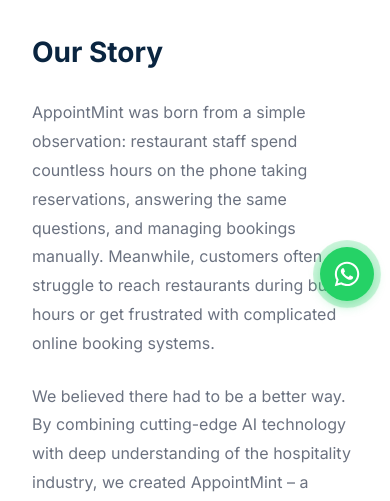
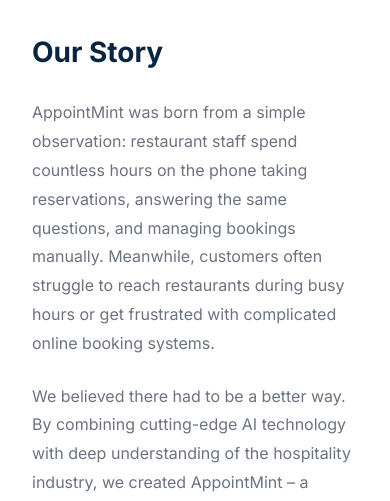
Before and after one commit to janattavoccado/appointmint-saas, a Flask app: page /about in a window 390 px wide. Shown: the part 527-1028 px from the top of the page. Run offline with Flask 3, Linux system fonts and the light colour scheme.

Commit message:
Removed the whattsapp floating icon from the landingpage

```diff
--- a/app/templates/base.html
+++ b/app/templates/base.html
@@ -86,122 +86,6 @@
     </footer>
     {% endblock %}
 
-    <!-- WhatsApp Floating Button -->
-    <a href="https://wa.me/12134495602?text=Hi!%20I'd%20like%20to%20make%20a%20reservation%20at%20your%20restaurant."
-       class="whatsapp-float"
-       target="_blank"
-       rel="noopener noreferrer"
-       aria-label="Contact us on WhatsApp">
-        <svg xmlns="http://www.w3.org/2000/svg" viewBox="0 0 448 512" fill="currentColor">
-            <path d="M380.9 97.1C339 55.1 283.2 32 223.9 32c-122.4 0-222 99.6-222 222 0 39.1 10.2 77.3 29.6 111L0 480l117.7-30.9c32.4 17.7 68.9 27 106.1 27h.1c122.3 0 224.1-99.6 224.1-222 0-59.3-25.2-115-67.1-157zm-157 341.6c-33.2 0-65.7-8.9-94-25.7l-6.7-4-69.8 18.3L72 359.2l-4.4-7c-18.5-29.4-28.2-63.3-28.2-98.2 0-101.7 82.8-184.5 184.6-184.5 49.3 0 95.6 19.2 130.4 54.1 34.8 34.9 56.2 81.2 56.1 130.5 0 101.8-84.9 184.6-186.6 184.6zm101.2-138.2c-5.5-2.8-32.8-16.2-37.9-18-5.1-1.9-8.8-2.8-12.5 2.8-3.7 5.6-14.3 18-17.6 21.8-3.2 3.7-6.5 4.2-12 1.4-32.6-16.3-54-29.1-75.5-66-5.7-9.8 5.7-9.1 16.3-30.3 1.8-3.7.9-6.9-.5-9.7-1.4-2.8-12.5-30.1-17.1-41.2-4.5-10.8-9.1-9.3-12.5-9.5-3.2-.2-6.9-.2-10.6-.2-3.7 0-9.7 1.4-14.8 6.9-5.1 5.6-19.4 19-19.4 46.3 0 27.3 19.9 53.7 22.6 57.4 2.8 3.7 39.1 59.7 94.8 83.8 35.2 15.2 49 16.5 66.6 13.9 10.7-1.6 32.8-13.4 37.4-26.4 4.6-13 4.6-24.1 3.2-26.4-1.3-2.5-5-3.9-10.5-6.6z"/>
-        </svg>
-        <span class="whatsapp-tooltip">Chat with us!</span>
-    </a>
-
-    <style>
-    /* WhatsApp Floating Button */
-    .whatsapp-float {
-        position: fixed;
-        bottom: 24px;
-        right: 24px;
-        width: 60px;
-        height: 60px;
-        background: #25D366;
-        color: white;
-        border-radius: 50%;
-        display: flex;
-        align-items: center;
-        justify-content: center;
-        box-shadow: 0 4px 12px rgba(37, 211, 102, 0.4);
-        z-index: 9999;
-        transition: all 0.3s ease;
-        text-decoration: none;
-    }
-
-    .whatsapp-float:hover {
-        background: #128C7E;
-        transform: scale(1.1);
-        box-shadow: 0 6px 20px rgba(37, 211, 102, 0.5);
-    }
-
-    .whatsapp-float svg {
-        width: 32px;
-        height: 32px;
-    }
-
-    .whatsapp-tooltip {
-        position: absolute;
-        right: 70px;
-        background: #333;
-        color: white;
-        padding: 8px 12px;
-        border-radius: 6px;
-        font-size: 14px;
-        white-space: nowrap;
-        opacity: 0;
-        visibility: hidden;
-        transition: all 0.3s ease;
-    }
-
-    .whatsapp-tooltip::after {
-        content: '';
-        position: absolute;
-        right: -6px;
-        top: 50%;
-        transform: translateY(-50%);
-        border-width: 6px;
-        border-style: solid;
-        border-color: transparent transparent transparent #333;
-    }
-
-    .whatsapp-float:hover .whatsapp-tooltip {
-        opacity: 1;
-        visibility: visible;
-    }
-
-    /* Pulse animation */
-    .whatsapp-float::before {
-        content: '';
-        position: absolute;
-        width: 100%;
-        height: 100%;
-        border-radius: 50%;
-        background: #25D366;
-        animation: whatsapp-pulse 2s infinite;
-        z-index: -1;
-    }
-
-    @keyframes whatsapp-pulse {
-        0% {
-            transform: scale(1);
-            opacity: 0.5;
-        }
-        100% {
-            transform: scale(1.5);
-            opacity: 0;
-        }
-    }
-
-    /* Mobile adjustments */
-    @media (max-width: 768px) {
-        .whatsapp-float {
-            bottom: 16px;
-            right: 16px;
-            width: 54px;
-            height: 54px;
-        }
-
-        .whatsapp-float svg {
-            width: 28px;
-            height: 28px;
-        }
-
-        .whatsapp-tooltip {
-            display: none;
-        }
-    }
-    </style>
-
     <script src="{{ url_for('static', filename='js/main.js') }}"></script>
     {% block extra_js %}{% endblock %}
 </body>
```
